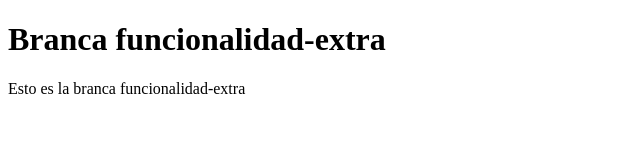
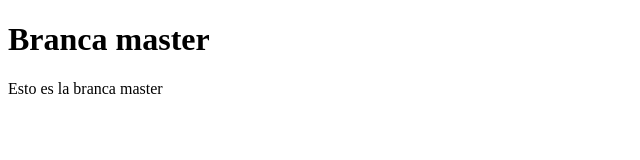
Before and after one commit to crisi248/EjercicioGitGithub, a plain HTML site: page index.html in a window 1280 px wide. Shown: the whole page, without its empty margins (0-640 px from the left). Drawn offline with Linux system fonts and the light colour scheme.

Commit message:
Commit master

```diff
--- a/index.html
+++ b/index.html
@@ -6,7 +6,7 @@
     <title>Document</title>
 </head>
 <body>
-    <h1>Branca funcionalidad-extra</h1>
-    <p>Esto es la branca funcionalidad-extra</p>
+    <h1>Branca master</h1>
+    <p>Esto es la branca master</p>
 </body>
 </html>
```
